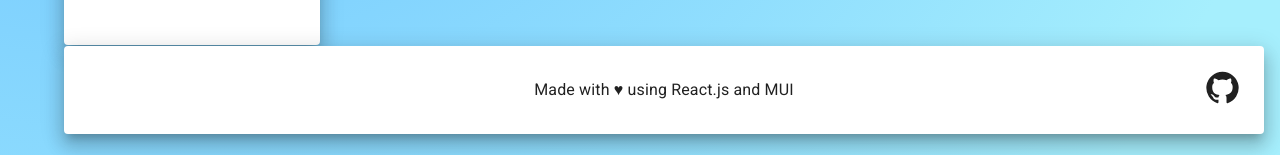
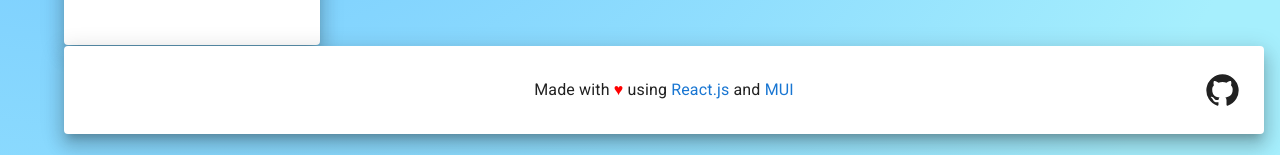
Before and after one commit to francescopastore/bio-align, a React (Create React App) app: page / in a window 1280 px wide. Shown: the part 738-893 px from the top of the page. Built offline with nearby package versions, Linux system fonts and the light colour scheme.

Commit message:
Updated footer links

```diff
--- a/src/components/AppFooter.js
+++ b/src/components/AppFooter.js
@@ -2,18 +2,35 @@ import * as React from 'react'
 
 import Box from '@mui/material/Box'
 import Typography from '@mui/material/Typography'
+import Link from '@mui/material/Link'
 import GitHubIcon from '@mui/icons-material/GitHub'
 
 import AppContainer from './AppContainer'
 
 export default function AppForm() {
+  const muiLink = (
+    <Link underline="none" target="_blank" href="https://mui.com">
+      MUI
+    </Link>
+  )
+  const reactLink = (
+    <Link underline="none" target="_blank" href="https://reactjs.org/">
+      React.js
+    </Link>
+  )
+  const heart = (
+    <Typography display="inline" color="red">
+      ♥
+    </Typography>
+  )
+
   return (
     <AppContainer style={style.container}>
       <Box sx={style.inner}>
         <Box></Box>
         <Box sx={style.center}>
           <Typography sx={style.text}>
-            Made with ♥ using React.js and MUI
+            Made with {heart} using {reactLink} and {muiLink}
           </Typography>
         </Box>
         <Box sx={style.right}>
@@ -45,6 +62,7 @@ const style = {
   },
   icon: {
     cursor: 'pointer',
+    height: '100%',
   },
   center: {
     textAlign: 'center',
```
